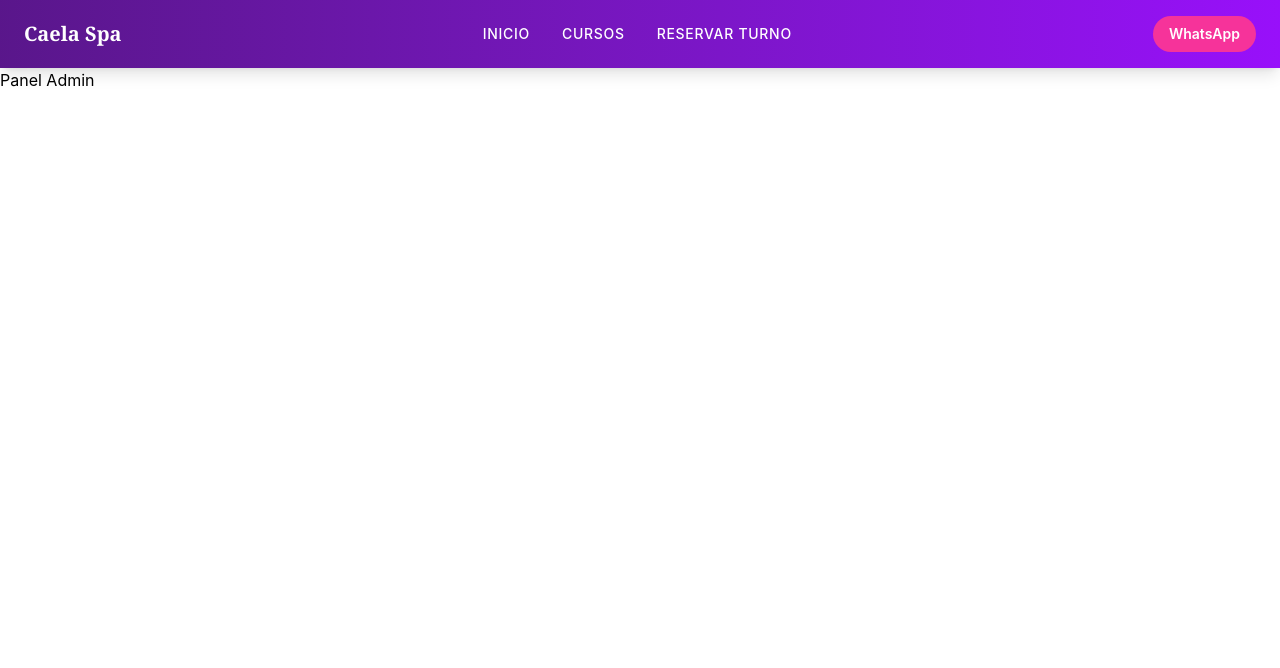
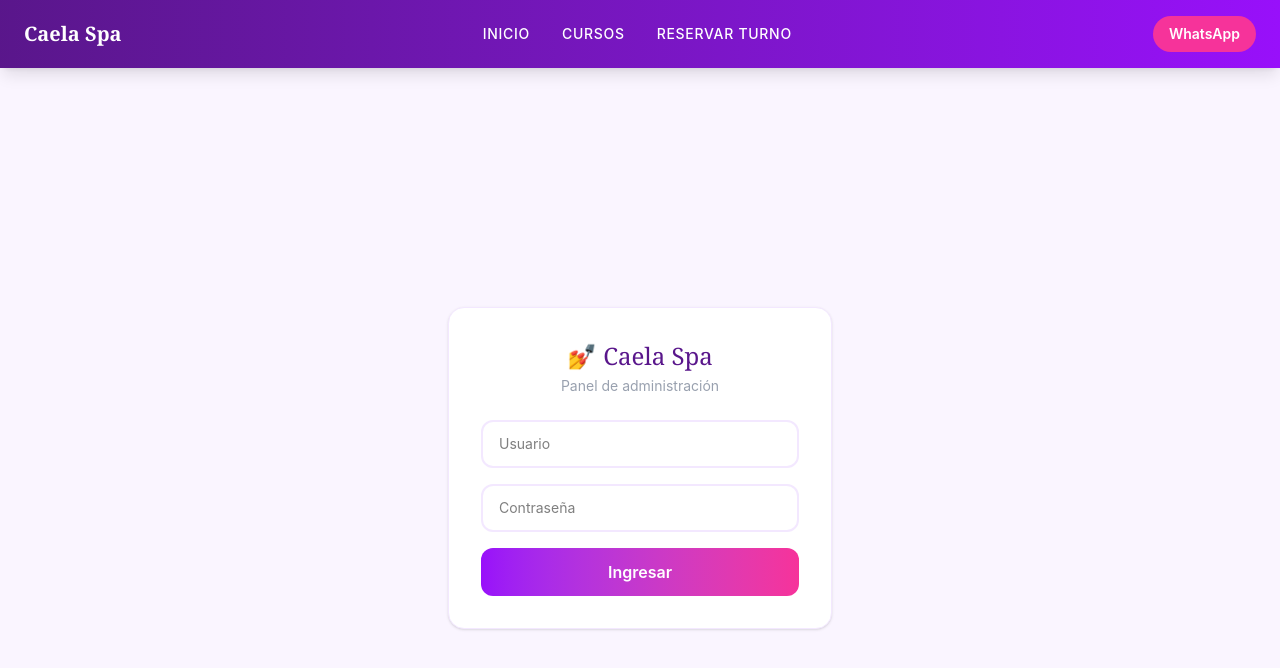
Before and after one commit to jmanserrano0arg-commits/caelaspa-app, a React (Vite) app: page /admin in a window 1280 px wide. Shown: the top 668 px of the page. Built offline with nearby package versions, Linux system fonts and the light colour scheme.

Commit message:
Panel Admin completo con login y tabs

```diff
--- a/src/pages/Admin.jsx
+++ b/src/pages/Admin.jsx
@@ -1,7 +1,146 @@
+import { useState } from 'react'
+
+const USUARIO = 'caelaspa'
+const PASSWORD = 'caela2024'
+
 function Admin() {
+  const [logueado, setLogueado] = useState(false)
+  const [user, setUser] = useState('')
+  const [pass, setPass] = useState('')
+  const [error, setError] = useState('')
+  const [tab, setTab] = useState('citas')
+
+  function handleLogin(e) {
+    e.preventDefault()
+    if (user === USUARIO && pass === PASSWORD) {
+      setLogueado(true)
+      setError('')
+    } else {
+      setError('Usuario o contraseña incorrectos')
+    }
+  }
+
+  if (!logueado) {
+    return (
+      <div className="min-h-screen bg-purple-50 flex items-center justify-center px-6">
+        <div className="bg-white rounded-2xl p-8 shadow-sm border border-purple-100 w-full max-w-sm">
+          <div className="text-center mb-6">
+            <h1 className="text-2xl font-serif text-purple-900">💅 Caela Spa</h1>
+            <p className="text-gray-400 text-sm mt-1">Panel de administración</p>
+          </div>
+          <form onSubmit={handleLogin} className="space-y-4">
+            <input
+              type="text"
+              placeholder="Usuario"
+              value={user}
+              onChange={e => setUser(e.target.value)}
+              className="w-full border-2 border-purple-100 rounded-xl px-4 py-3 text-sm focus:outline-none focus:border-purple-400 transition-colors"
+            />
+            <input
+              type="password"
+              placeholder="Contraseña"
+              value={pass}
+              onChange={e => setPass(e.target.value)}
+              className="w-full border-2 border-purple-100 rounded-xl px-4 py-3 text-sm focus:outline-none focus:border-purple-400 transition-colors"
+            />
+            {error && <p className="text-red-500 text-xs text-center">{error}</p>}
+            <button
+              type="submit"
+              className="w-full bg-gradient-to-r from-purple-600 to-pink-500 text-white py-3 rounded-xl font-semibold hover:shadow-lg transition-all"
+            >
+              Ingresar
+            </button>
+          </form>
+        </div>
+      </div>
+    )
+  }
+
   return (
-    <div>
-      <h1>Panel Admin</h1>
+    <div className="min-h-screen bg-gray-50">
+
+      {/* NAVBAR ADMIN */}
+      <div className="bg-gradient-to-r from-purple-900 to-purple-600 px-6 py-4 flex justify-between items-center">
+        <h1 className="text-white font-serif text-lg">💅 Panel Admin — Caela Spa</h1>
+        <button
+          onClick={() => setLogueado(false)}
+          className="text-white/70 text-sm hover:text-white transition-colors"
+        >
+          Cerrar sesión
+        </button>
+      </div>
+
+      {/* TABS */}
+      <div className="max-w-5xl mx-auto px-6 py-8">
+        <div className="flex gap-2 mb-8 flex-wrap">
+          {[
+            { id: 'citas', label: '📅 Citas' },
+            { id: 'cursos', label: '🎓 Cursos' },
+            { id: 'clientes', label: '👥 Clientes' },
+          ].map(t => (
+            <button
+              key={t.id}
+              onClick={() => setTab(t.id)}
+              className={`px-5 py-2 rounded-full text-sm font-semibold transition-all ${
+                tab === t.id
+                  ? 'bg-purple-600 text-white shadow-md'
+                  : 'bg-white text-purple-600 border-2 border-purple-200 hover:border-purple-400'
+              }`}
+            >
+              {t.label}
+            </button>
+          ))}
+        </div>
+
+        {/* CITAS */}
+        {tab === 'citas' && (
+          <div>
+            <div className="flex justify-between items-center mb-6">
+              <h2 className="text-xl font-serif text-purple-900">Citas del día</h2>
+              <button className="bg-gradient-to-r from-purple-600 to-pink-500 text-white px-4 py-2 rounded-full text-sm font-semibold">
+                + Nueva cita
+              </button>
+            </div>
+            <div className="bg-white rounded-2xl p-8 border border-purple-100 text-center">
+              <p className="text-4xl mb-3">📅</p>
+              <p className="text-gray-400 text-sm">No hay citas registradas todavía.</p>
+              <p className="text-gray-300 text-xs mt-1">Próximamente conectado al sistema de reservas</p>
+            </div>
+          </div>
+        )}
+
+        {/* CURSOS */}
+        {tab === 'cursos' && (
+          <div>
+            <div className="flex justify-between items-center mb-6">
+              <h2 className="text-xl font-serif text-purple-900">Gestión de Cursos</h2>
+              <button className="bg-gradient-to-r from-purple-600 to-pink-500 text-white px-4 py-2 rounded-full text-sm font-semibold">
+                + Nuevo curso
+              </button>
+            </div>
+            <div className="bg-white rounded-2xl p-8 border border-purple-100 text-center">
+              <p className="text-4xl mb-3">🎓</p>
+              <p className="text-gray-400 text-sm">Gestión de cursos próximamente.</p>
+              <p className="text-gray-300 text-xs mt-1">Podrás agregar, editar y eliminar cursos</p>
+            </div>
+          </div>
+        )}
+
+        {/* CLIENTES */}
+        {tab === 'clientes' && (
+          <div>
+            <div className="flex justify-between items-center mb-6">
+              <h2 className="text-xl font-serif text-purple-900">Clientes</h2>
+            </div>
+            <div className="bg-white rounded-2xl p-8 border border-purple-100 text-center">
+              <p className="text-4xl mb-3">👥</p>
+              <p className="text-gray-400 text-sm">Gestión de clientes próximamente.</p>
+              <p className="text-gray-300 text-xs mt-1">Historial de servicios y datos de contacto</p>
+            </div>
+          </div>
+        )}
+
+      </div>
     </div>
   )
 }
```
